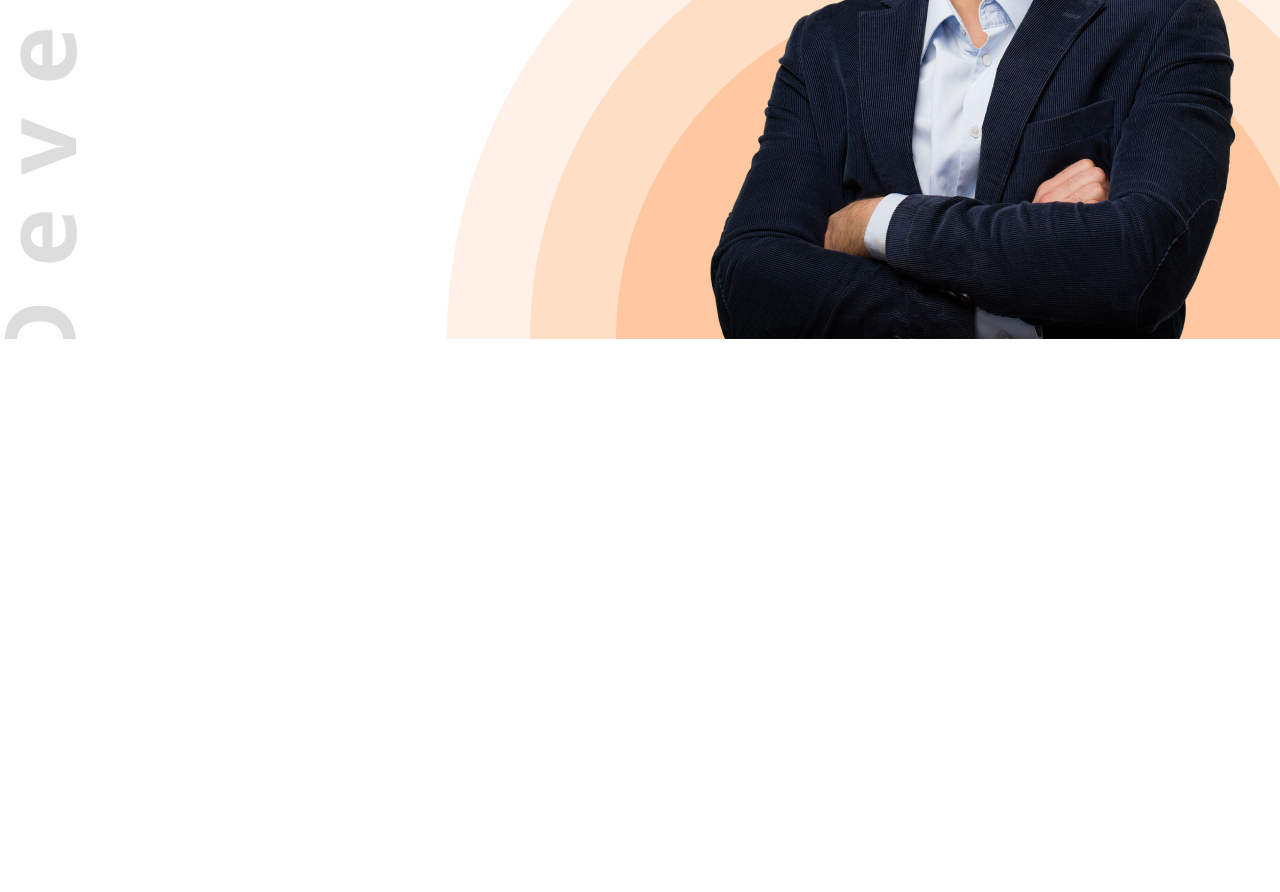
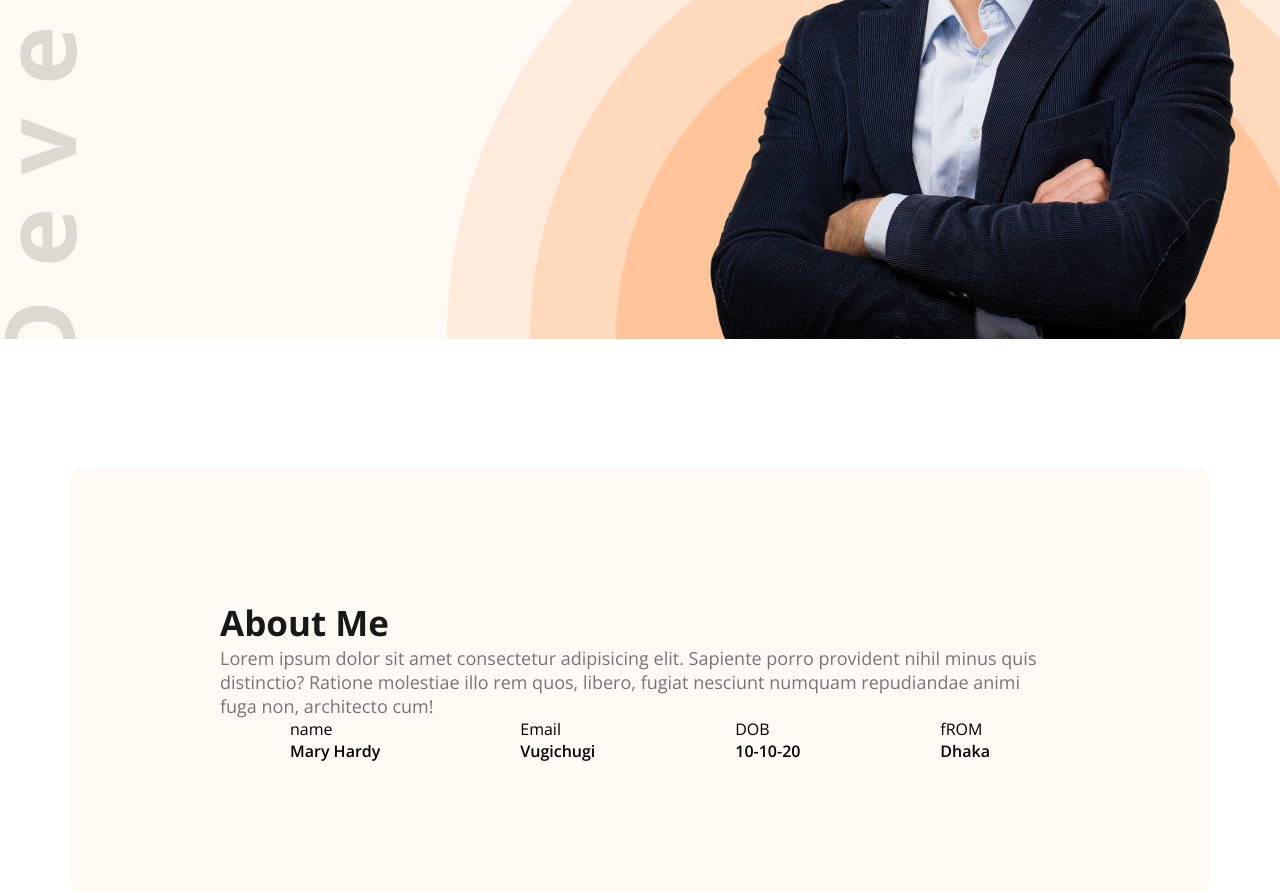
Before and after one commit to mahtamun-hoque-fahim/web-dev-portfolio, a plain HTML site: page index.html in a window 1280 px wide. Shown: the part 398-1290 px from the top of the page. Before the commit the page ends 800 px from the top, so only its background shows below. Drawn offline with nearby package versions, Linux system fonts and the light colour scheme.

Commit message:
about section banaisi vai

```diff
--- a/index.html
+++ b/index.html
@@ -12,7 +12,8 @@
 </head>
 
 <body class="open-sans-normal">
-    <header class="header">
+    <header class="header secondar-bg {
+">
         <nav>
             <h3 class="nav-title">Ma<span class="text-primary">r</span>y</h3>
 
@@ -33,7 +34,7 @@
                     laboriosam fuga sit architecto amet cumque impedit earum.
                 </p>
                 <button class="btn-primary">Download CV</button>
-                <button class="">Contact</button>
+                <button class="btn-primary">Contact</button>
             </div>
             <img class="banner-profile-pic" src="/assets/images/hardy.png" alt="">
 
@@ -42,9 +43,34 @@
 
     </header>
 
+    <main>
+        <section class="about secondar-bg {
+">
+            <h3 class="section-title">About Me</h3>
+            <p class="section-description">Lorem ipsum dolor sit amet consectetur adipisicing elit. Sapiente porro
+                provident nihil minus quis distinctio? Ratione molestiae illo rem quos, libero, fugiat nesciunt numquam
+                repudiandae animi fuga non, architecto cum!
+            </p>
+            <div class="about-items">
+                <div class="about-item">
+                    <p class="item-title">name</p>
+                    <P class="item-description">Mary Hardy</P>
+                </div>
+                <div class="about-item">
+                    <p class="item-title">Email</p>
+                    <P class="item-description">Vugichugi</P>
+                </div>
+                <div class="about-item">
+                    <p class="item-title">DOB</p>
+                    <P class="item-description">10-10-20</P>
+                </div>
+                <div class="about-item">
+                    <p class="item-title">fROM</p>
+                    <P class="item-description">Dhaka</P>
+                </div>
+            </div>
+        </section>
 
-
-    <main>
     </main>
 
 
--- a/styles/style.css
+++ b/styles/style.css
@@ -37,6 +37,22 @@
     background-image: url('../assets/images/developer.png'), url('../assets/images/header_bg.png');
     background-repeat: no-repeat;
     background-position: top left, bottom right;
+}
+
+.section-title {
+
+    font-size: 35px;
+    font-weight: bold;
+    color: #181818;
+}
+
+.section-description {
+    font-size: 18px;
+    color: #757575;
+}
+
+.secondar-bg {
+    background-color: #fff9f3;
 }
 
 /* nav styles */
@@ -97,3 +113,27 @@ nav li a {
 .banner-profile-pic {
     width: 585px;
 }
+
+/* main style */
+
+main {
+    max-width: 1140px;
+    margin: auto auto;
+
+}
+
+/* About section  */
+.about {
+    border-radius: 10px;
+    padding: 130px 150px;
+    margin-top: 130px;
+}
+
+.about-items {
+    display: flex;
+    justify-content: space-around;
+}
+
+.item-description {
+    font-weight: 600;
+}
```
